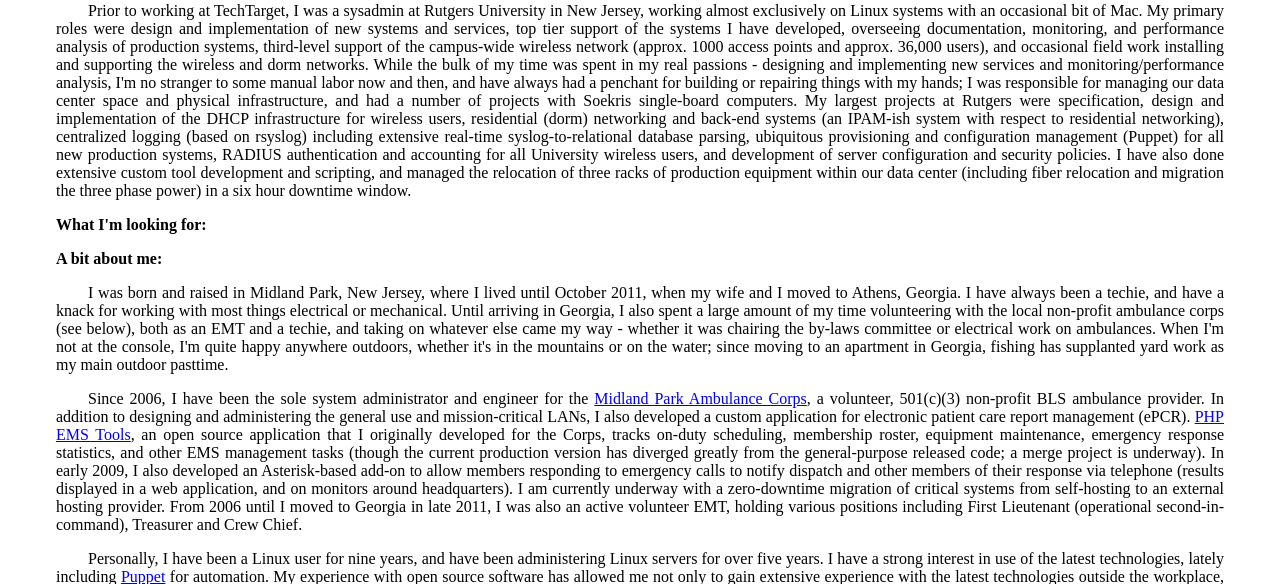
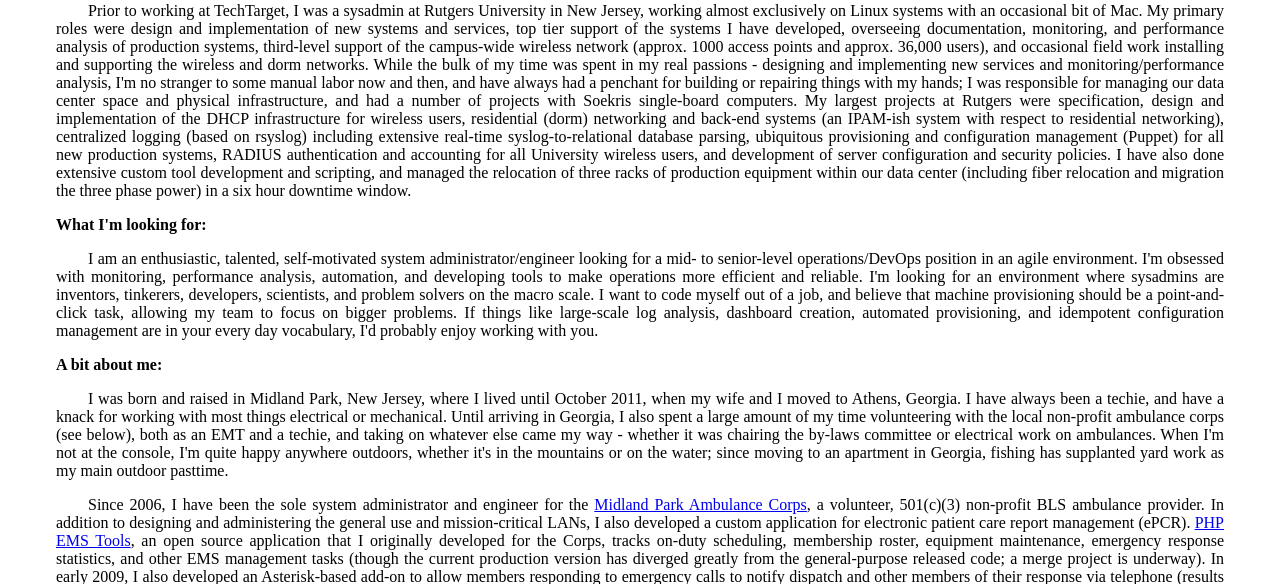
Before and after one commit to jantman/resume, a PHP site: page / in a window 1280 px wide. Shown: the part 542-1126 px from the top of the page. Run offline with PHP 8.4, Linux system fonts and the light colour scheme.

Commit message:
what im looking for added back again

```diff
--- a/live_html/index.php
+++ b/live_html/index.php
@@ -47,7 +47,17 @@ $mtimeStr = date("Y-m-d", $mtime);
 </p>
 
 <p><span class="areatitle">What I&#39;m looking for:</span></p>
-<p class="indented"> </p>
+<p class="indented">I am an enthusiastic, talented, self-motivated system
+  administrator/engineer looking for a mid- to senior-level operations/DevOps
+  position in an agile environment. I'm obsessed with monitoring, performance
+  analysis, automation, and developing tools to make operations more
+  efficient and reliable. I'm looking for an environment where sysadmins are
+  inventors, tinkerers, developers, scientists, and problem solvers on the
+  macro scale. I want to code myself out of a job, and believe that machine
+  provisioning should be a point-and-click task, allowing my team to focus on
+  bigger problems. If things like large-scale log analysis, dashboard
+  creation, automated provisioning, and idempotent configuration management
+  are in your every day vocabulary, I'd probably enjoy working with you.</p>
 
 <p><span class="areatitle">A bit about me:</span></p>
 
```
